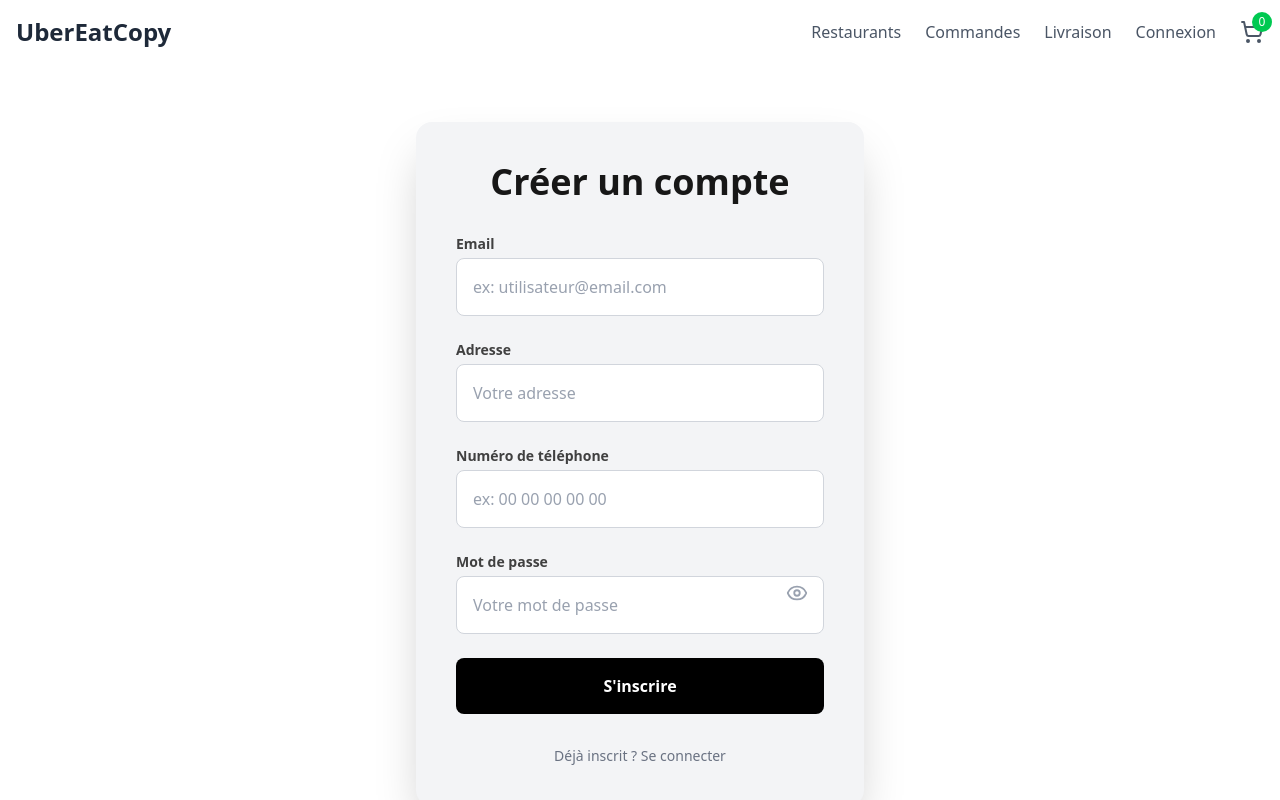
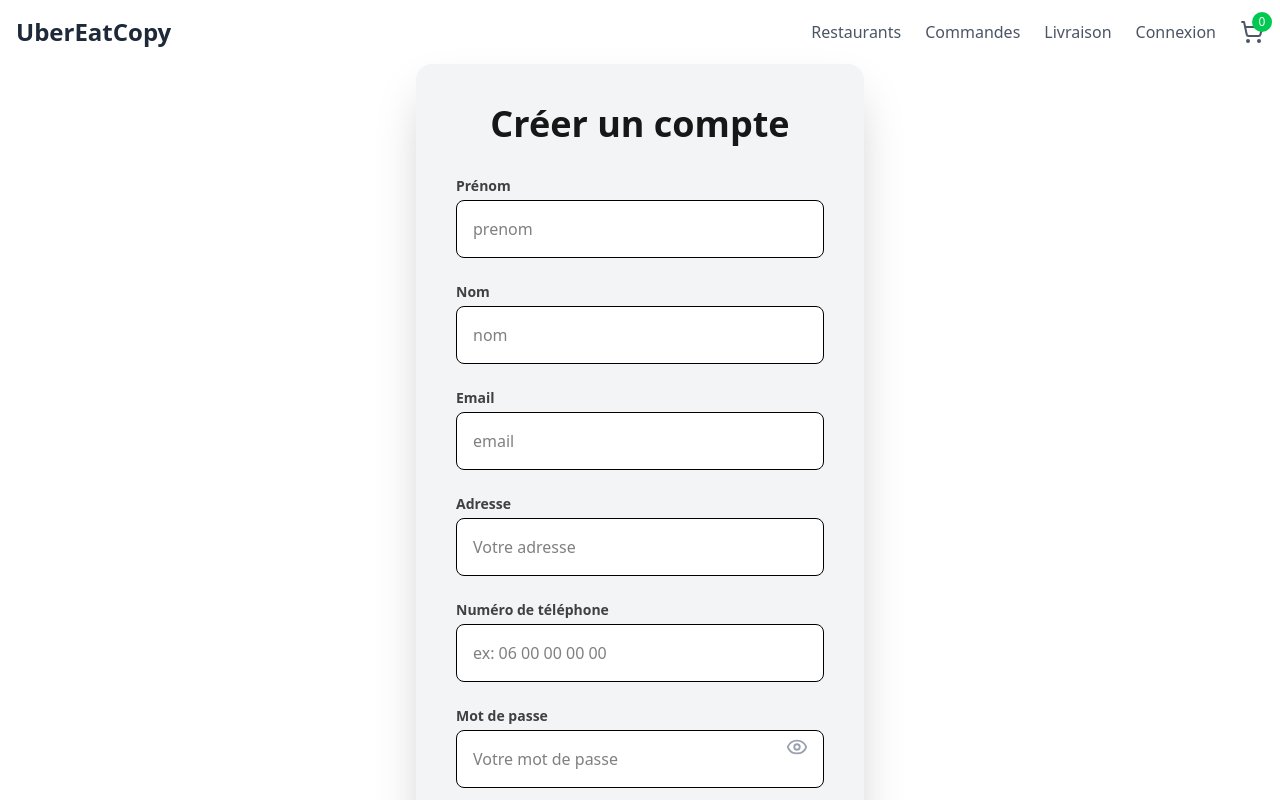
Before and after one commit to Mounib-dev/uber-like-frontend, a React (Vite) app: page /register in a window 1280 px wide. Shown: the top 800 px of the page. Built offline with nearby package versions, Linux system fonts and the light colour scheme.

Commit message:
add frist name , last name and api call register

```diff
--- a/src/components/auth/Register.jsx
+++ b/src/components/auth/Register.jsx
@@ -2,29 +2,50 @@ import { useState } from "react";
 import { Eye, EyeOff } from "lucide-react";
 
 export default function Register() {
+  const [firstName, setFirstName] = useState("");
+  const [lastName, setLastName] = useState("");
   const [email, setEmail] = useState("");
   const [address, setAddress] = useState("");
-  const [phone, setPhone] = useState("");
+  const [phoneNumber, setPhoneNumber] = useState("");
   const [password, setPassword] = useState("");
   const [showPassword, setShowPassword] = useState(false);
   const [error, setError] = useState("");
 
-  const phoneRegex = /^0[9](\s\d{2}){4}$/;
+  const phoneRegex = /^0[1-9](\s\d{2}){4}$/;
 
   const handleSubmit = async (e) => {
     e.preventDefault();
     setError("");
 
-    if (!phoneRegex.test(phone)) {
-      setError("Le numéro de téléphone doit être au format : 00 00 00 00 00");
+    if (!phoneRegex.test(phoneNumber)) {
+      setError("Le numéro de téléphone doit être au format : 06 00 00 00 00");
       return;
     }
 
     try {
-      console.log("Enregistrement réussi !");
+      const response = await fetch("http://localhost:3000/gateway/client-service/auth/register", {
+        method: "POST",
+        headers: { "Content-Type": "application/json" },
+        body: JSON.stringify({
+          firstName,
+          lastName,
+          address,
+          phoneNumber,
+          email,
+          password,
+        }),
+      });
+
+      const data = await response.json();
+
+      if (!response.ok) {
+        throw new Error(data.message || "Erreur lors de l'inscription.");
+      }
+
+      console.log("Inscription réussie !");
 
     } catch (error) {
-      setError("Erreur lors de l'inscription.");
+      setError(error.message);
     }
   };
 
@@ -34,11 +55,35 @@ export default function Register() {
         <h2 className="mb-8 text-4xl font-extrabold text-center text-neutral-900">Créer un compte</h2>
         <form onSubmit={handleSubmit} className="space-y-6">
           <div>
+            <label className="block text-sm font-semibold text-neutral-700 mb-1">Prénom</label>
+            <input
+              type="text"
+              className="w-full rounded-lg border bg-white p-4"
+              placeholder="prenom"
+              value={firstName}
+              onChange={(e) => setFirstName(e.target.value)}
+              required
+            />
+          </div>
+
+          <div>
+            <label className="block text-sm font-semibold text-neutral-700 mb-1">Nom</label>
+            <input
+              type="text"
+              className="w-full rounded-lg border bg-white p-4"
+              placeholder="nom"
+              value={lastName}
+              onChange={(e) => setLastName(e.target.value)}
+              required
+            />
+          </div>
+
+          <div>
             <label className="block text-sm font-semibold text-neutral-700 mb-1">Email</label>
             <input
               type="email"
-              className="w-full rounded-lg border border-gray-300 bg-white p-4 text-neutral-900 placeholder-gray-400 focus:border-black focus:ring-1 focus:ring-black"
-              placeholder="ex: utilisateur@email.com"
+              className="w-full rounded-lg border bg-white p-4"
+              placeholder="email"
               value={email}
               onChange={(e) => setEmail(e.target.value)}
               required
@@ -49,7 +94,7 @@ export default function Register() {
             <label className="block text-sm font-semibold text-neutral-700 mb-1">Adresse</label>
             <input
               type="text"
-              className="w-full rounded-lg border border-gray-300 bg-white p-4 text-neutral-900 placeholder-gray-400 focus:border-black focus:ring-1 focus:ring-black"
+              className="w-full rounded-lg border bg-white p-4"
               placeholder="Votre adresse"
               value={address}
               onChange={(e) => setAddress(e.target.value)}
@@ -61,10 +106,10 @@ export default function Register() {
             <label className="block text-sm font-semibold text-neutral-700 mb-1">Numéro de téléphone</label>
             <input
               type="text"
-              className="w-full rounded-lg border border-gray-300 bg-white p-4 text-neutral-900 placeholder-gray-400 focus:border-black focus:ring-1 focus:ring-black"
-              placeholder="ex: 00 00 00 00 00"
-              value={phone}
-              onChange={(e) => setPhone(e.target.value)}
+              className="w-full rounded-lg border bg-white p-4"
+              placeholder="ex: 06 00 00 00 00"
+              value={phoneNumber}
+              onChange={(e) => setPhoneNumber(e.target.value)}
               required
             />
           </div>
@@ -73,7 +118,7 @@ export default function Register() {
             <label className="block text-sm font-semibold text-neutral-700 mb-1">Mot de passe</label>
             <input
               type={showPassword ? "text" : "password"}
-              className="w-full rounded-lg border border-gray-300 bg-white p-4 text-neutral-900 placeholder-gray-400 focus:border-black focus:ring-1 focus:ring-black pr-10"
+              className="w-full rounded-lg border bg-white p-4 pr-10"
               placeholder="Votre mot de passe"
               value={password}
               onChange={(e) => setPassword(e.target.value)}
```
